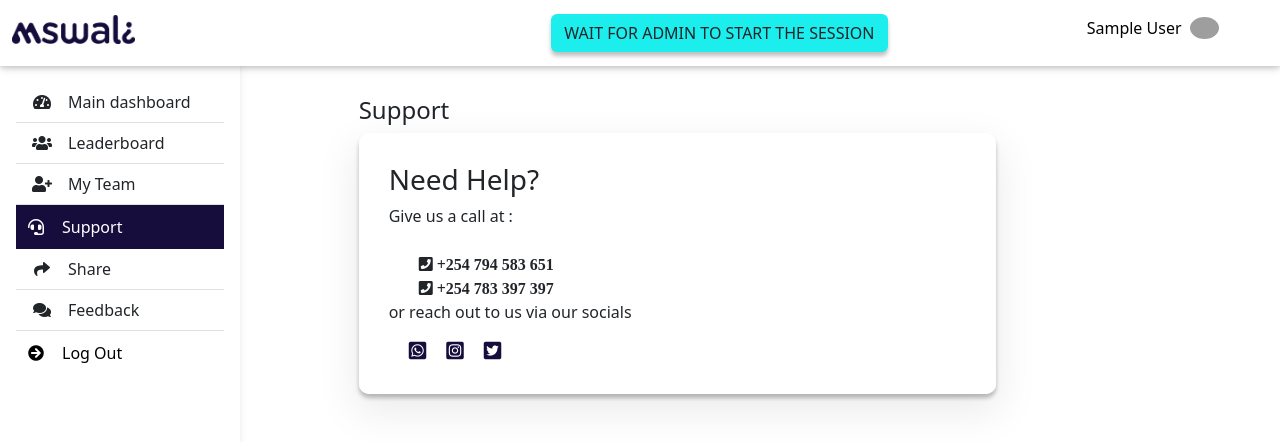
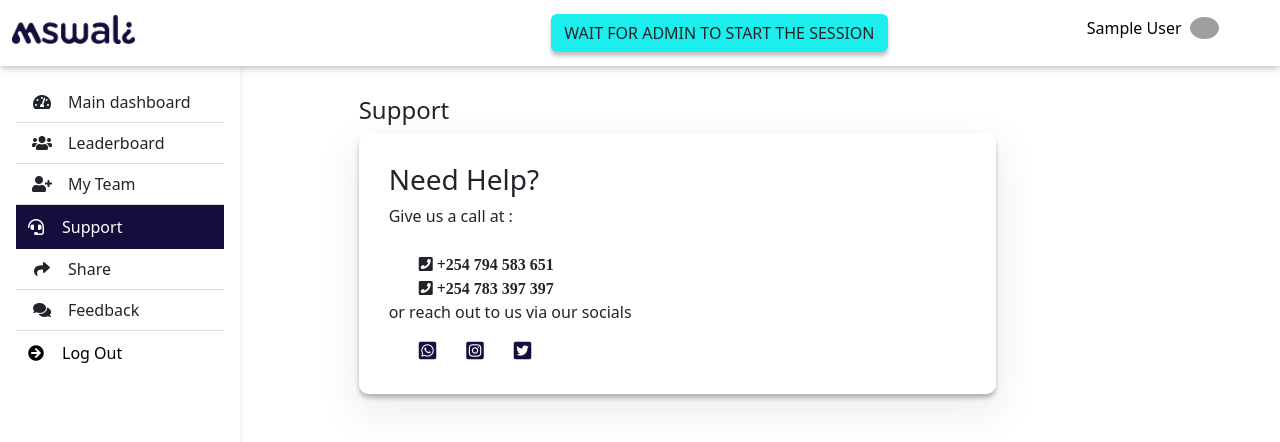
Before and after one commit to Alexotieno1717/pwa-ui, a React (Create React App) app: page /support in a window 1280 px wide. Shown: the top 442 px of the page. Built offline with nearby package versions, Linux system fonts and the light colour scheme; sample sign-in values are in the browser's storage; grey boxes are pictures that could not be loaded.

Commit message:
Added styling

```diff
--- a/src/components/support/Support.css
+++ b/src/components/support/Support.css
@@ -6,7 +6,7 @@
 }
 
 .socialIcons{
-    padding-left: 20px;
+    padding-left: 30px;
     font-size: 20px;
     color: #160D3D;
 }
```
